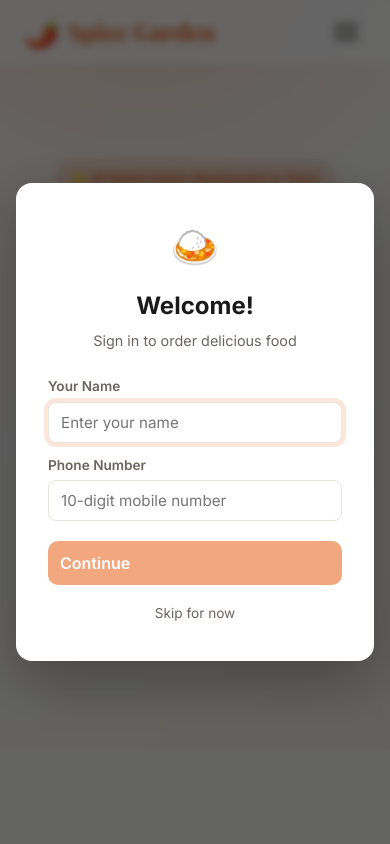
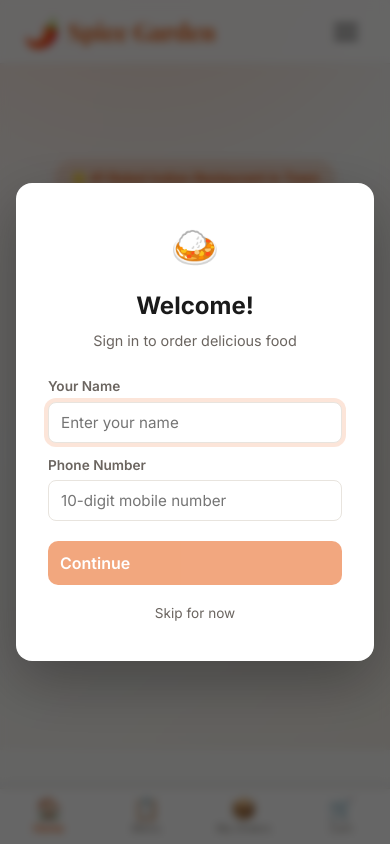
Before and after one commit to AnshGupta1122/rest-5, a Next.js app: page / in a window 390 px wide. Shown: the top 844 px of the page. Built offline with nearby package versions, Linux system fonts and the light colour scheme; a web font is replaced by a local one.

Commit message:
add mobile bottom nav

```diff
--- a/src/app/globals.css
+++ b/src/app/globals.css
@@ -1658,3 +1658,81 @@ img {
   .hero-actions { flex-direction: column; align-items: center; }
   .page-title h1 { font-size: 2rem; }
 }
+
+/* ==================== MOBILE BOTTOM NAV ==================== */
+.mobile-bottom-nav {
+  display: none;
+}
+
+@media (max-width: 768px) {
+  .mobile-bottom-nav {
+    display: flex;
+    position: fixed;
+    bottom: 0;
+    left: 0;
+    right: 0;
+    z-index: 1000;
+    background: var(--bg-card, #fff);
+    border-top: 1px solid var(--border-light, #eee);
+    box-shadow: 0 -2px 12px rgba(0,0,0,0.08);
+    padding: 4px 0;
+    padding-bottom: env(safe-area-inset-bottom);
+  }
+
+  .mobile-bottom-nav-item {
+    flex: 1;
+    display: flex;
+    flex-direction: column;
+    align-items: center;
+    justify-content: center;
+    gap: 2px;
+    padding: 6px 0;
+    text-decoration: none;
+    color: var(--text-muted, #999);
+    transition: color 0.2s;
+    -webkit-tap-highlight-color: transparent;
+  }
+
+  .mobile-bottom-nav-item.active {
+    color: var(--primary, #e65100);
+  }
+
+  .mobile-bottom-nav-icon {
+    position: relative;
+    font-size: 1.3rem;
+    line-height: 1;
+  }
+
+  .mobile-bottom-nav-badge {
+    position: absolute;
+    top: -6px;
+    right: -10px;
+    background: var(--primary, #e65100);
+    color: white;
+    font-size: 0.6rem;
+    font-weight: 700;
+    min-width: 16px;
+    height: 16px;
+    border-radius: 8px;
+    display: flex;
+    align-items: center;
+    justify-content: center;
+    padding: 0 4px;
+  }
+
+  .mobile-bottom-nav-label {
+    font-size: 0.65rem;
+    font-weight: 600;
+    letter-spacing: 0.2px;
+  }
+
+  /* Add padding to body so content isn't hidden behind bottom nav */
+  main {
+    padding-bottom: 70px;
+  }
+
+  /* Hide footer on mobile since bottom nav replaces it */
+  .footer {
+    padding-bottom: 80px;
+  }
+}
--- a/src/app/layout.tsx
+++ b/src/app/layout.tsx
@@ -4,6 +4,7 @@ import './globals.css';
 import Navbar from '@/components/Navbar';
 import Footer from '@/components/Footer';
 import LoginPopup from '@/components/LoginPopup';
+import MobileBottomNav from '@/components/MobileBottomNav';
 import { CartProvider } from '@/context/CartContext';
 
 const inter = Inter({ subsets: ['latin'], variable: '--font-sans' });
@@ -27,6 +28,7 @@ export default function RootLayout({
           <Navbar />
           <main>{children}</main>
           <Footer />
+          <MobileBottomNav />
         </CartProvider>
       </body>
     </html>
--- /dev/null
+++ b/src/components/MobileBottomNav.tsx
@@ -0,0 +1,41 @@
+'use client';
+
+import Link from 'next/link';
+import { usePathname } from 'next/navigation';
+import { useCart } from '@/context/CartContext';
+
+export default function MobileBottomNav() {
+  const pathname = usePathname();
+  const { totalItems } = useCart();
+
+  // Don't show on admin pages
+  if (pathname.startsWith('/admin')) return null;
+
+  const tabs = [
+    { href: '/', icon: '🏠', label: 'Home' },
+    { href: '/menu', icon: '📋', label: 'Menu' },
+    { href: '/my-orders', icon: '📦', label: 'My Orders' },
+    { href: '/cart', icon: '🛒', label: 'Cart', badge: totalItems },
+  ];
+
+  return (
+    <nav className="mobile-bottom-nav">
+      {tabs.map(tab => {
+        const isActive = tab.href === '/' ? pathname === '/' : pathname.startsWith(tab.href);
+        return (
+          <Link
+            key={tab.href}
+            href={tab.href}
+            className={`mobile-bottom-nav-item ${isActive ? 'active' : ''}`}
+          >
+            <span className="mobile-bottom-nav-icon">
+              {tab.icon}
+              {tab.badge ? <span className="mobile-bottom-nav-badge">{tab.badge}</span> : null}
+            </span>
+            <span className="mobile-bottom-nav-label">{tab.label}</span>
+          </Link>
+        );
+      })}
+    </nav>
+  );
+}
```
